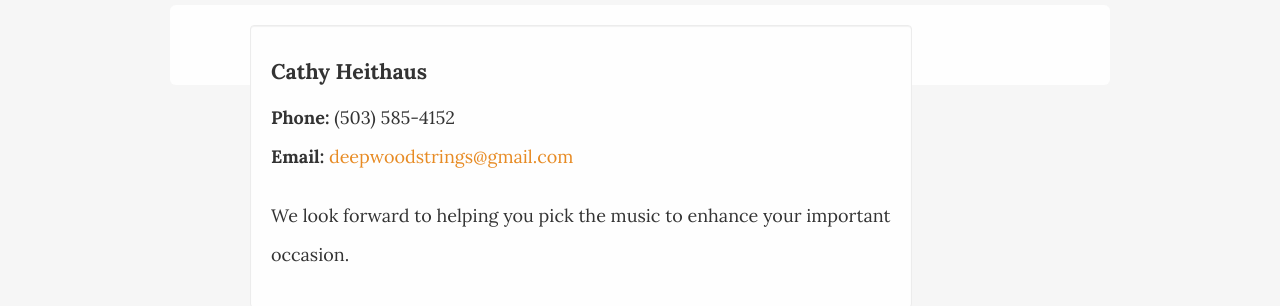
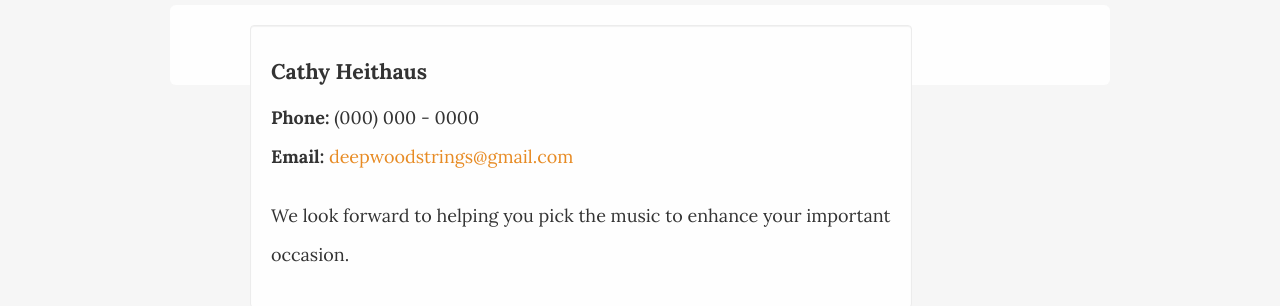
Before and after one commit to bheithaus/deepwood_strings, a Jekyll site: the page built from contact/index.html, in a window 1280 px wide. Shown: the part 141-447 px from the top of the page. Built offline with Jekyll 4.4.1, drawn with Linux system fonts in a browser that asks for light colours.

Commit message:
removde phone number

```diff
--- a/contact/index.html
+++ b/contact/index.html
@@ -7,7 +7,7 @@
 <div class="hero-unit">
 	<div class="span8 well">
 		<h4>Cathy Heithaus</h4>
-		<strong>Phone: </strong>(503) 585-4152 <br>
+		<strong>Phone: </strong>(000) 000 - 0000 <br>
 		<strong>Email: </strong>
 		<a href="mailto:deepwoodstrings@gmail.com?Subject=booking">deepwoodstrings@gmail.com</a>
 		<p class="contact-blurb">We look forward to helping you pick the music to enhance your important occasion.</p>
```
